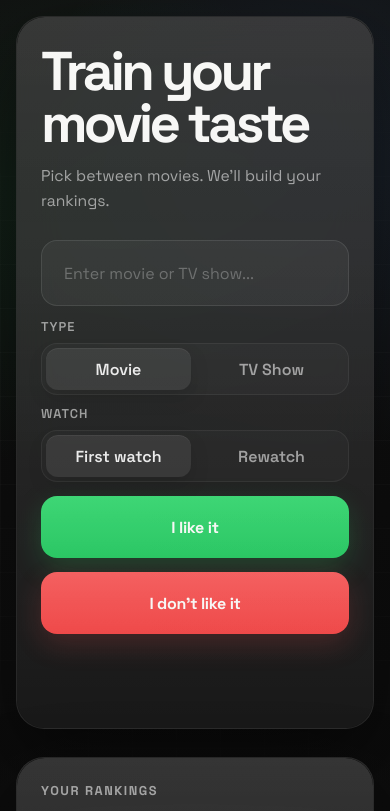
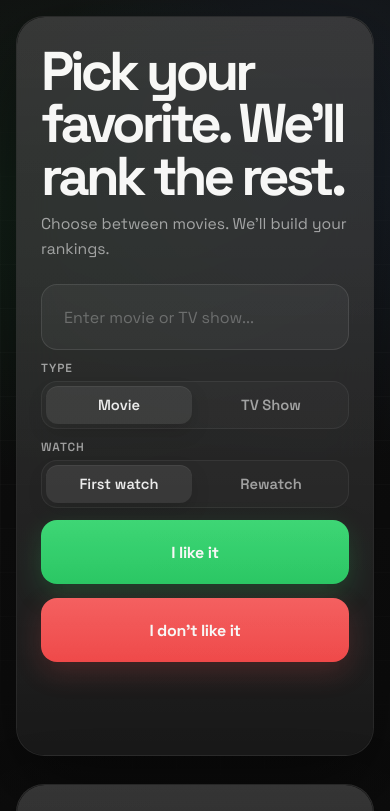
Before and after one commit to Aanshuman06/Rate-a-show, a Next.js app: page / in a window 390 px wide. Shown: the top 811 px of the page. Built offline with nearby package versions, Linux system fonts and the light colour scheme.

Commit message:
Refine product UI polish

```diff
--- a/app/globals.css
+++ b/app/globals.css
@@ -136,16 +136,16 @@ input {
 
 .title {
   margin: 0;
-  font-size: clamp(3.1rem, 5.8vw, 5rem);
-  line-height: 0.94;
+  font-size: clamp(3.2rem, 6vw, 5.2rem);
+  line-height: 0.92;
   letter-spacing: -0.07em;
-  max-width: 8ch;
+  max-width: 10ch;
   text-wrap: balance;
 }
 
 .hero-copy {
   display: grid;
-  gap: 14px;
+  gap: 10px;
 }
 
 .library-title {
@@ -160,19 +160,19 @@ input {
   color: var(--muted);
   font-size: 0.98rem;
   line-height: 1.6;
-  max-width: 34ch;
+  max-width: 32ch;
 }
 
 .stack {
   display: grid;
-  gap: 16px;
-  margin-top: 24px;
+  gap: 14px;
+  margin-top: 20px;
 }
 
 .panel-primary .stack {
   flex: 0 1 auto;
-  gap: 16px;
-  margin-top: 26px;
+  gap: 14px;
+  margin-top: 22px;
 }
 
 .panel-secondary .stack {
@@ -198,31 +198,32 @@ input {
 
 .input-block {
   display: grid;
-  gap: 12px;
+  gap: 10px;
 }
 
 .selector-group {
   display: grid;
+  grid-template-columns: repeat(2, minmax(0, 1fr));
   gap: 10px;
-}
-
-.selector-row {
-  display: grid;
-  gap: 8px;
 }
 
 .selector-label {
   color: var(--muted);
-  font-size: 0.8rem;
+  font-size: 0.74rem;
   font-weight: 600;
   letter-spacing: 0.08em;
   text-transform: uppercase;
 }
 
+.selector-row {
+  display: grid;
+  gap: 6px;
+}
+
 .segmented-control {
   display: inline-grid;
   grid-template-columns: repeat(2, minmax(0, 1fr));
-  gap: 8px;
+  gap: 6px;
   padding: 4px;
   border: 1px solid rgba(255, 255, 255, 0.06);
   border-radius: 16px;
@@ -230,12 +231,13 @@ input {
 }
 
 .segment {
-  min-height: 42px;
-  padding: 0 14px;
+  min-height: 38px;
+  padding: 0 12px;
   border: 0;
   border-radius: 12px;
   background: transparent;
   color: var(--muted);
+  font-size: 0.92rem;
   font-weight: 600;
   cursor: pointer;
   transition: background 0.2s ease, color 0.2s ease, transform 0.2s ease, box-shadow 0.2s ease;
@@ -273,7 +275,8 @@ input {
 }
 
 .button {
-  min-height: 62px;
+  min-height: 64px;
+  padding: 0 18px;
   border: none;
   border-radius: var(--radius-md);
   color: var(--text);
@@ -288,7 +291,7 @@ input {
 }
 
 .button:active {
-  transform: translateY(0) scale(0.985);
+  transform: translateY(0) scale(0.97);
   opacity: 0.94;
 }
 
@@ -329,7 +332,8 @@ input {
 }
 
 .comparison-actions-inline {
-  grid-template-columns: repeat(2, minmax(0, 1fr));
+  grid-template-columns: 1fr;
+  width: 100%;
 }
 
 .comparison-modal {
@@ -346,13 +350,13 @@ input {
 }
 
 .comparison-dialog {
-  width: min(460px, 100%);
+  width: min(420px, 100%);
   display: flex;
   flex-direction: column;
   align-items: center;
   justify-content: center;
-  gap: 20px;
-  padding: 30px 24px;
+  gap: 18px;
+  padding: 28px 22px;
   border: 1px solid var(--line);
   border-radius: var(--radius-lg);
   background:
@@ -363,7 +367,7 @@ input {
     0 30px 80px rgba(0, 0, 0, 0.48),
     inset 0 1px 0 rgba(255, 255, 255, 0.06);
   transform: translateY(0);
-  animation: modal-fade-in 180ms ease;
+  animation: modal-fade-in 220ms ease;
 }
 
 .comparison-header {
@@ -391,8 +395,9 @@ input {
 }
 
 .comparison-choice {
-  min-height: 96px;
-  padding: 18px 16px;
+  min-height: 88px;
+  width: 100%;
+  padding: 16px 16px;
   border-radius: 22px;
   font-size: 1.06rem;
   font-weight: 600;
@@ -442,7 +447,7 @@ input {
     0 18px 34px rgba(0, 0, 0, 0.24),
     0 0 24px rgba(255, 255, 255, 0.04),
     0 0 0 1px rgba(255, 255, 255, 0.04) inset;
-  transform: translateY(-2px);
+  transform: translateY(-3px);
 }
 
 .secondary-button:focus-visible {
@@ -705,7 +710,7 @@ input {
 }
 
 .score-value {
-  font-size: 2rem;
+  font-size: 2.2rem;
   line-height: 1;
   letter-spacing: -0.05em;
 }
@@ -729,7 +734,8 @@ input {
   box-shadow:
     inset 0 1px 0 rgba(255, 255, 255, 0.07),
     0 0 0 1px rgba(255, 255, 255, 0.03),
-    0 16px 36px rgba(0, 0, 0, 0.24);
+    0 16px 36px rgba(0, 0, 0, 0.24),
+    0 0 36px rgba(255, 255, 255, 0.04);
 }
 
 .badges {
@@ -904,7 +910,8 @@ input {
   .row,
   .list-header,
   .library-drawer-header,
-  .comparison-actions-inline {
+  .comparison-actions-inline,
+  .selector-group {
     grid-template-columns: 1fr;
   }
 
--- a/components/reel-rank-app.tsx
+++ b/components/reel-rank-app.tsx
@@ -104,8 +104,8 @@ export function RateMyMovieApp() {
       <section className="split-layout">
         <div className="panel panel-primary">
           <div className="hero-copy">
-            <h1 className="title">Train your movie taste</h1>
-            <p className="intro">Pick between movies. We&apos;ll build your rankings.</p>
+            <h1 className="title">Pick your favorite. We&apos;ll rank the rest.</h1>
+            <p className="intro">Choose between movies. We&apos;ll build your rankings.</p>
           </div>
 
           <div className="stack">
```
